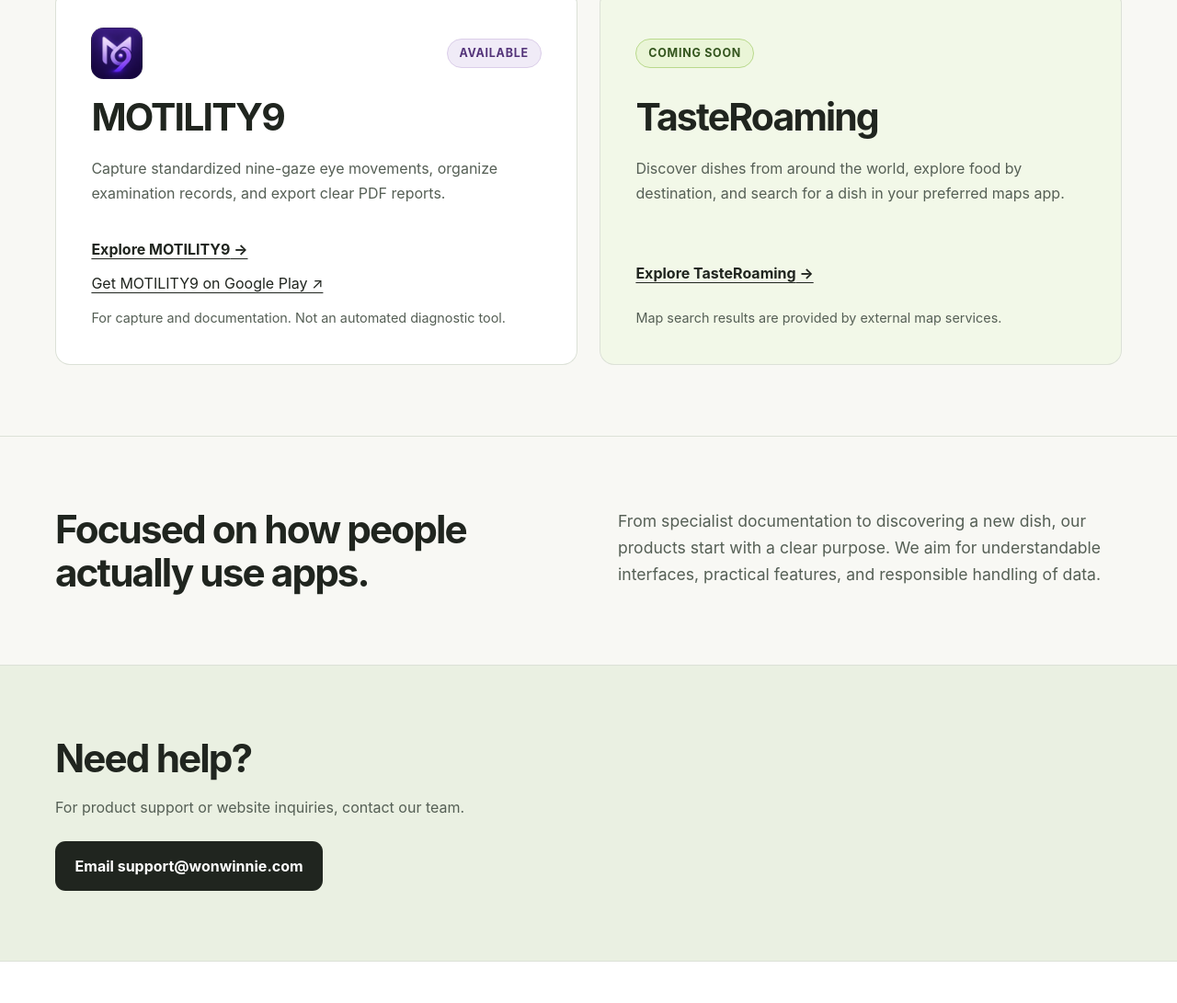
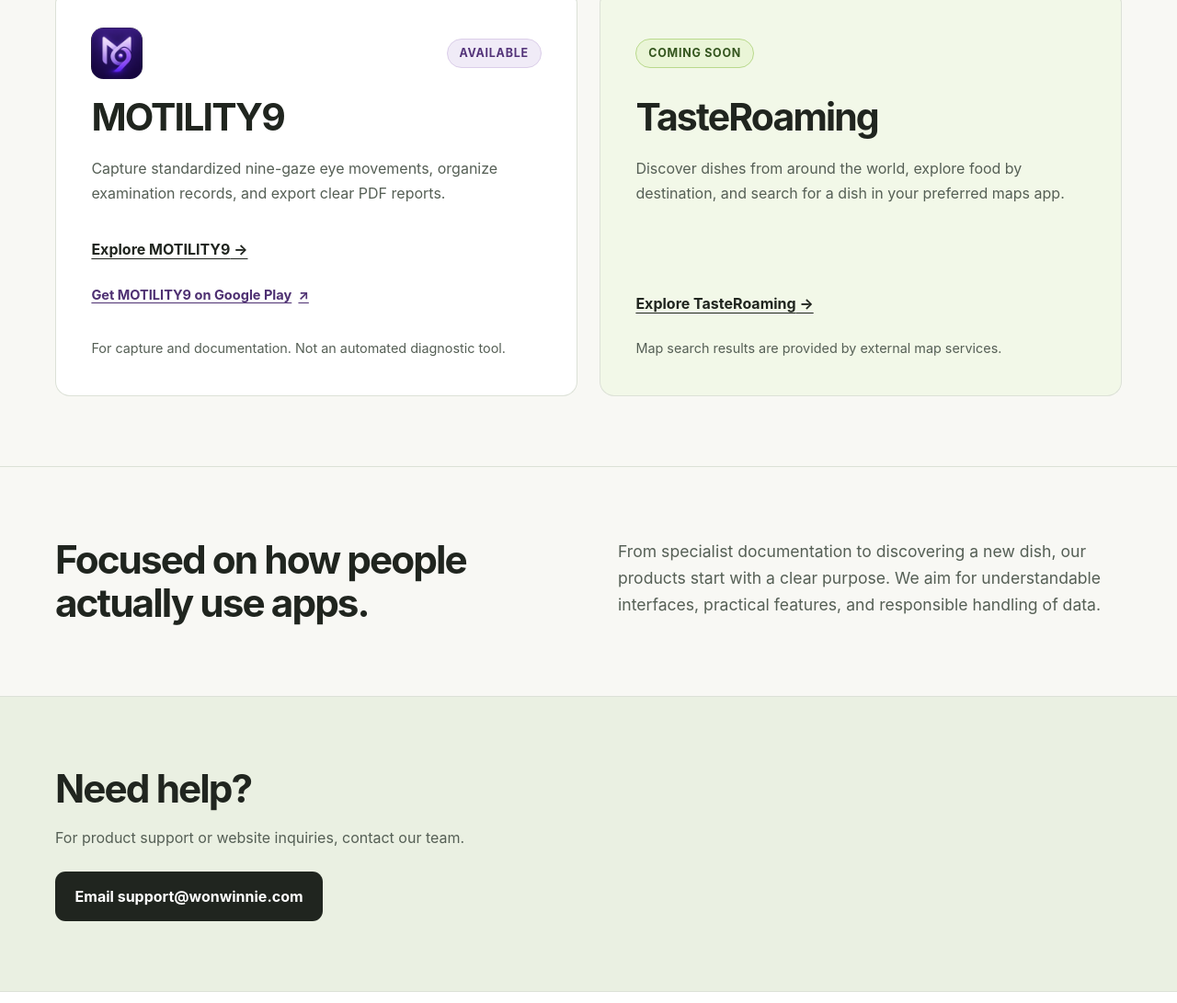
Before and after one commit to wonster0901/motility9-wix-import-test, a website: page index.html in a window 1280 px wide. Shown: the part 713-1804 px from the top of the page at 92% size. Drawn offline with Linux system fonts and the light colour scheme.

Commit message:
site: add verified MOTILITY9 Play Store CTA assets/site.css

```diff
--- a/assets/site.css
+++ b/assets/site.css
@@ -121,3 +121,6 @@
   .hero h1, .about-grid h2 { max-width: none; }
 }
 @media (prefers-reduced-motion: reduce) { html { scroll-behavior: auto; } }
+
+/* Verified official MOTILITY9 store listing */
+.product-play { display: inline-flex; align-items: center; gap: .45rem; min-height: 48px; margin: .12rem 0 .6rem; font-size: .91rem; font-weight: 700; color: #4e3072; }
```
